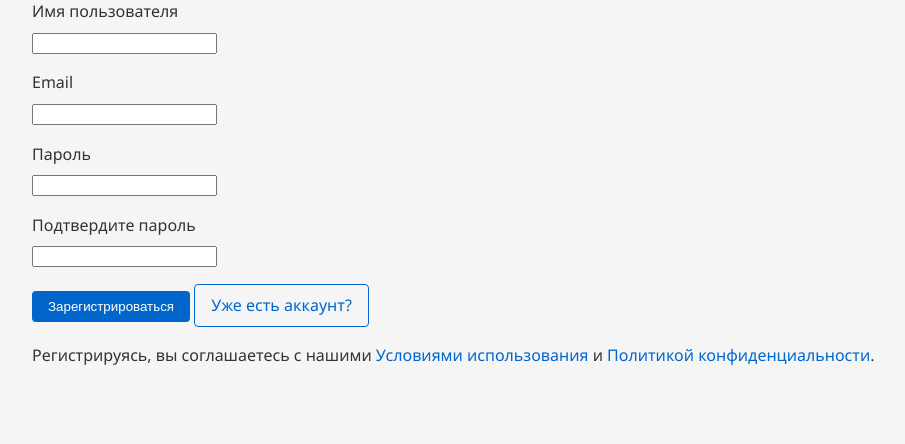
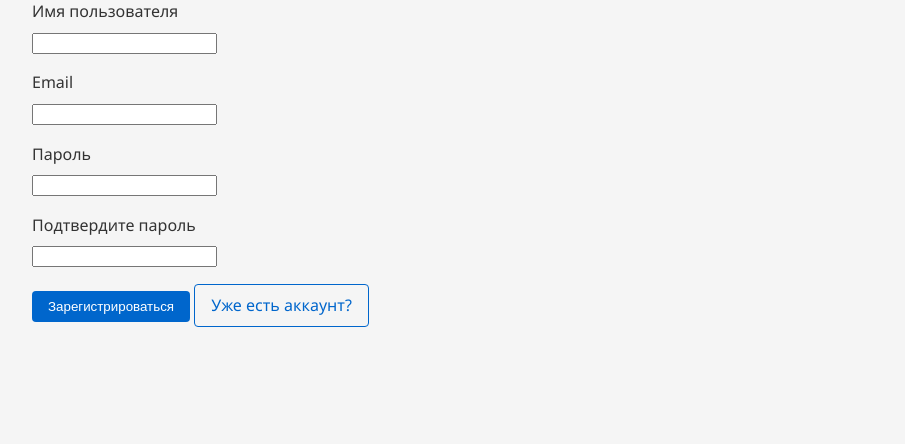
Before and after one commit to kireevst/Flask-project, a Flask app: page /register in a window 1280 px wide. Shown: the part 171-615 px from the top of the page, without its empty margins (32-937 px from the left). Run offline with Flask 3, Linux system fonts and the light colour scheme.

Commit message:
Update register.html

```diff
--- a/templates/register.html
+++ b/templates/register.html
@@ -34,9 +34,5 @@
             </div>
         </form>
     </div>
-
-    <div class="auth-terms">
-        <p>Регистрируясь, вы соглашаетесь с нашими <a href="#">Условиями использования</a> и <a href="#">Политикой конфиденциальности</a>.</p>
-    </div>
 </div>
 {% endblock %}
```
